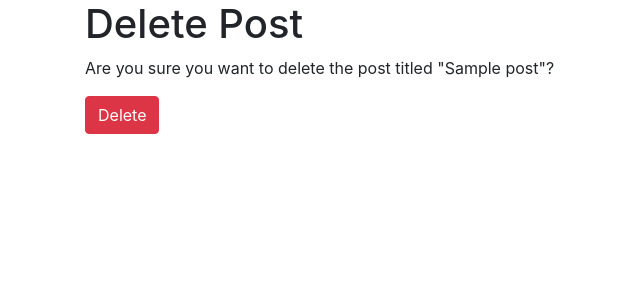
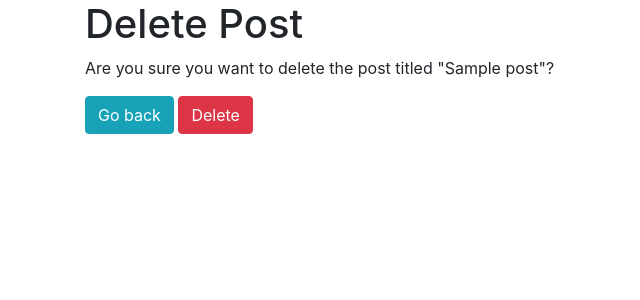
Before and after one commit to flavienChamay/flavienchamay-personal-website, a Django app: page /post/1/delete/ in a window 1280 px wide. Shown: the part 56-356 px from the top of the page, without its empty margins (0-640 px from the left). Run offline with Django 3.2, Linux system fonts and the light colour scheme; tables that the repository leaves empty hold one stand-in row (values such as "Sample post"); parts of the project's set-up code (start-up, migrations or seed data) failed here and were passed over; some libraries are stand-ins or nearby versions.

Commit message:
Restraining access to edit and delete buttons

```diff
--- a/blog/urls.py
+++ b/blog/urls.py
@@ -25,5 +25,6 @@ urlpatterns = [
     path('post/<int:pk>/', BlogDetailView.as_view(), name='post_detail'),
     # Linking the blog page with the BlogListView view and the template blog_list.
     path('blog/', BlogListView.as_view(), name='blog_list'),
+    # Linking the home page with the HomePageView view and the template home.
     path('', HomePageView.as_view(), name='home'),
 ]
--- a/templates/blog_list.html
+++ b/templates/blog_list.html
@@ -12,7 +12,9 @@
     {{ post.body }}
   </div>
   <div class="card-footer text-center text-muted">
+    {% if user.is_authenticated %}
     <a href="{% url 'post_edit' post.pk %}" class="btn btn-primary btn-sm">+ Edit Blog Post</a> | <a href="{% url 'post_delete' post.pk %}" class="btn btn-warning btn-sm">+ Delete Blog Post</a>
+    {% endif %}
   </div>
 </div>
 {% endfor %}
--- a/templates/post_delete.html
+++ b/templates/post_delete.html
@@ -6,6 +6,6 @@
 <h1>Delete Post</h1>
 <form action="" method="post">{% csrf_token %}
   <p>Are you sure you want to delete the post titled "{{ post.title }}"?</p>
-  <button class="btn btn-danger" type="submit">Delete</button>
+    <p><a href="{% url 'blog_list' %}" class="btn btn-info">Go back</a> <button class="btn btn-danger" type="submit">Delete</button></p>
 </form>
 {% endblock content %}
--- a/templates/post_edit.html
+++ b/templates/post_edit.html
@@ -7,6 +7,6 @@
 <h1>Edit Post</h1>
 <form action="" method="post">{% csrf_token %}
   {{ form|crispy }}
-  <button class="btn btn-success ml-2" type="submit">Update</button>
+  <p><a href="{% url 'blog_list' %}" class="btn btn-info">Go back</a> <button class="btn btn-success ml-2" type="submit">Update</button></p>
 </form>
 {% endblock content %}
```
